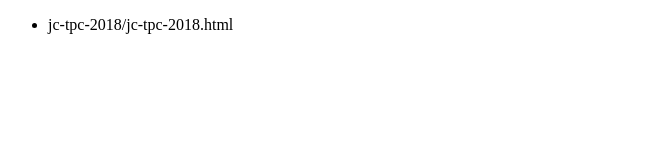
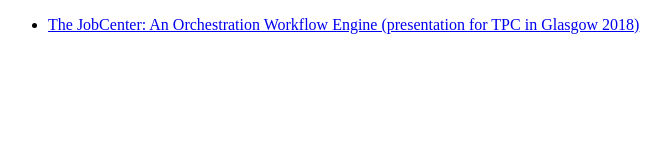
Before and after one commit to a6502/a6502, a plain HTML site: page index.html in a window 1280 px wide. Shown: the whole page, without its empty margins (0-670 px from the left). Drawn offline with Linux system fonts and the light colour scheme.

Commit message:
really fix index.html?

```diff
--- a/index.html
+++ b/index.html
@@ -5,7 +5,9 @@
   </head>
   <body>
   <ul>
-  <li>jc-tpc-2018/jc-tpc-2018.html</li>
+  <li>
+<a href="jc-tpc-2018/jc-tpc-2018.html">The JobCenter: An Orchestration Workflow Engine (presentation for TPC in Glasgow 2018)</a>
+</li>
   </ul>
   </body>
 </html>
```
